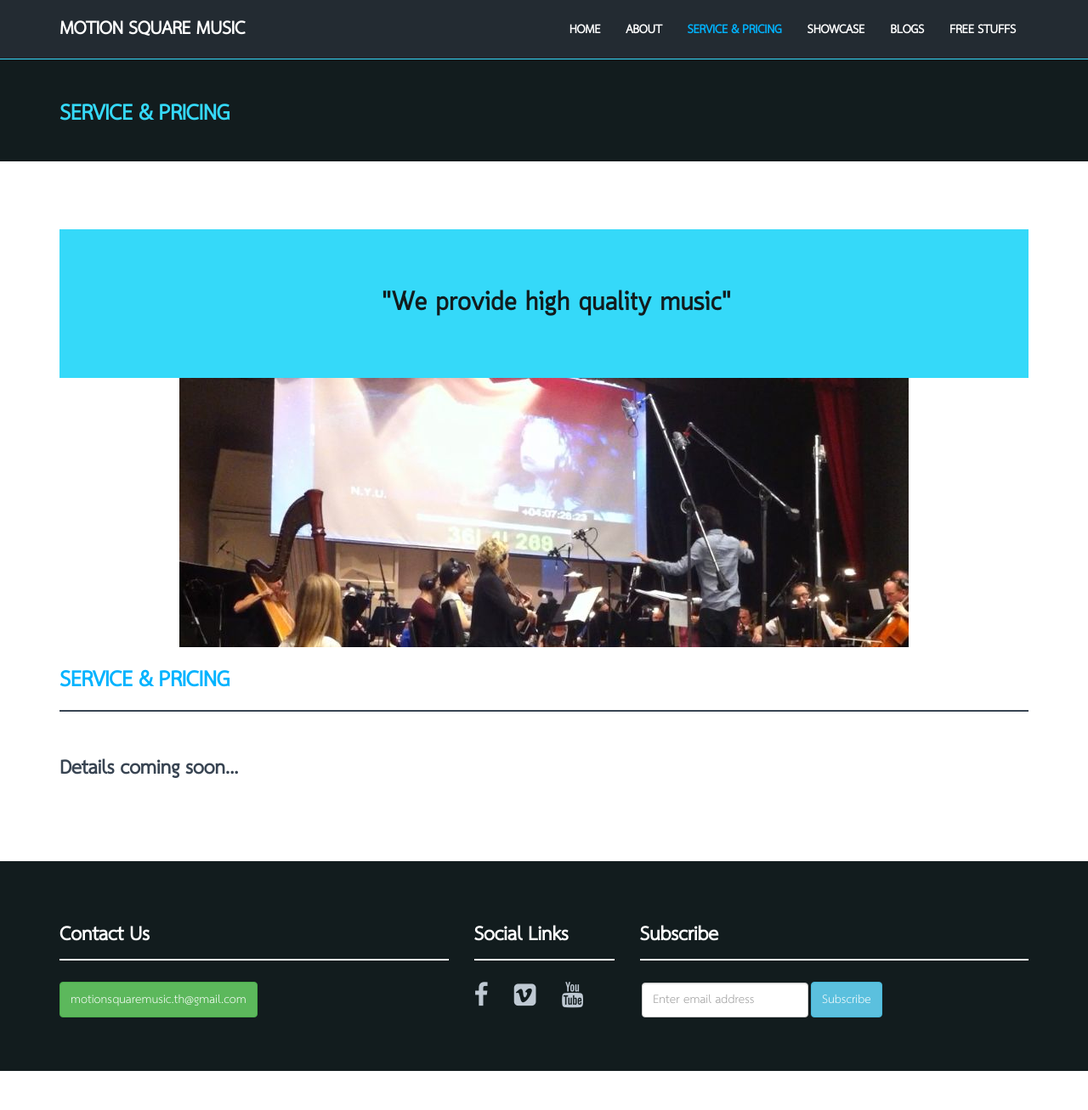
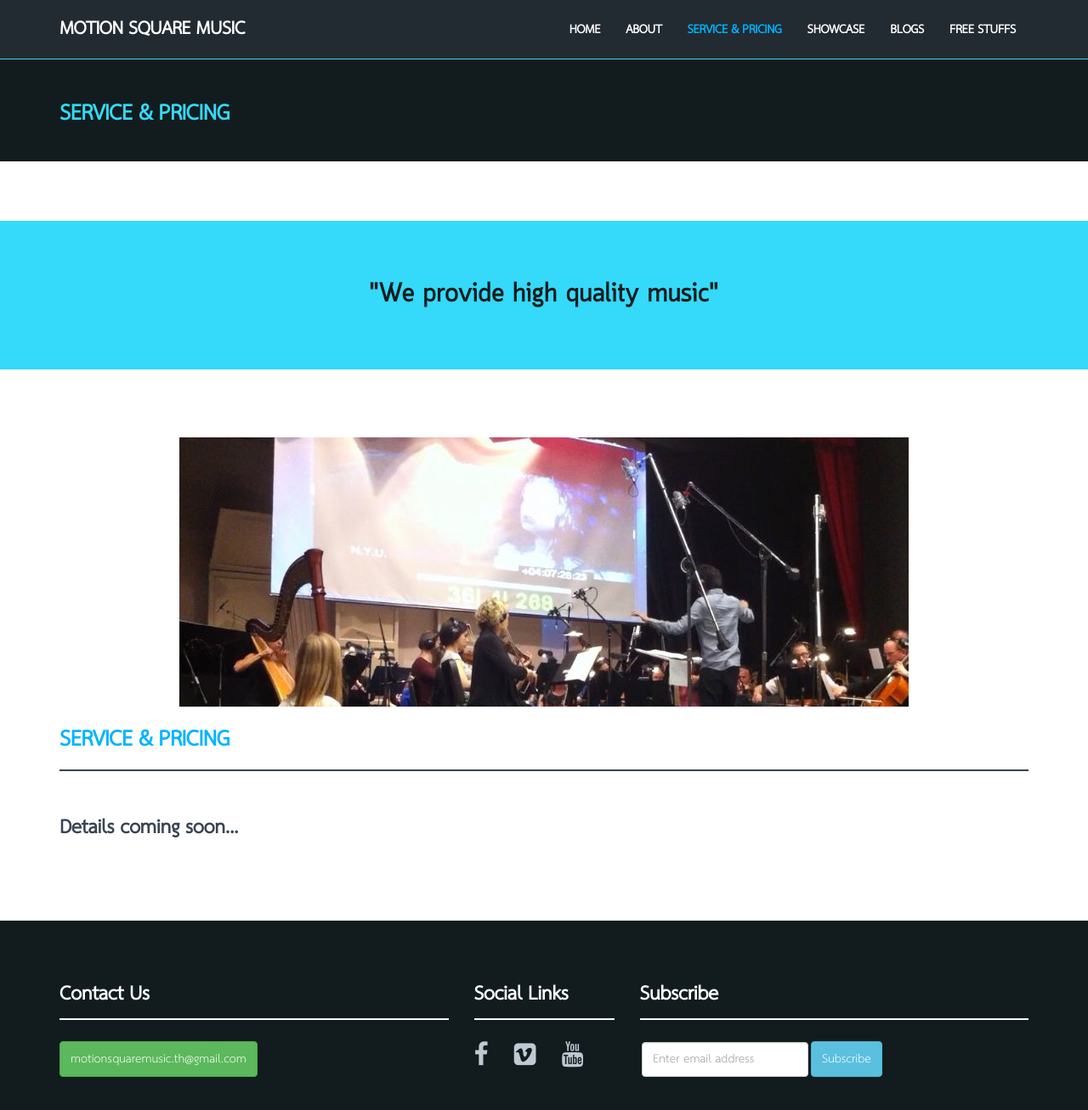
Before and after one commit to motionsquaremusic/motionsquaremusic.github.io, a Jekyll site: the page built from services/index.html, in a window 1280 px wide and 1331 px high. Shown: the top 1307 px of the window at 85% size. Built offline with Jekyll 4.4.1, drawn with Linux system fonts in a browser that asks for light colours; nearby versions of some CDN libraries; comment, search, counter and statistics services are not loaded.

Commit message:
little fix

```diff
--- a/services/index.html
+++ b/services/index.html
@@ -11,8 +11,6 @@ active: services
   </div><!-- /container -->
 </div>
 
-<!-- CONTENT -->
-<div class="container mtb">
 <div id="quote">
 <div class="container">
   <div class="row">
@@ -22,6 +20,9 @@ active: services
     </div>
   </div>
 </div>
+
+<!-- CONTENT -->
+<div class="container mtb">
   <img id="img-pageheader" class="img-responsive center-block inherit-width" src="{{"/assets/img/showcase/show5.jpg" | prepend: site.url }}">
 
   <div class="row">
```
